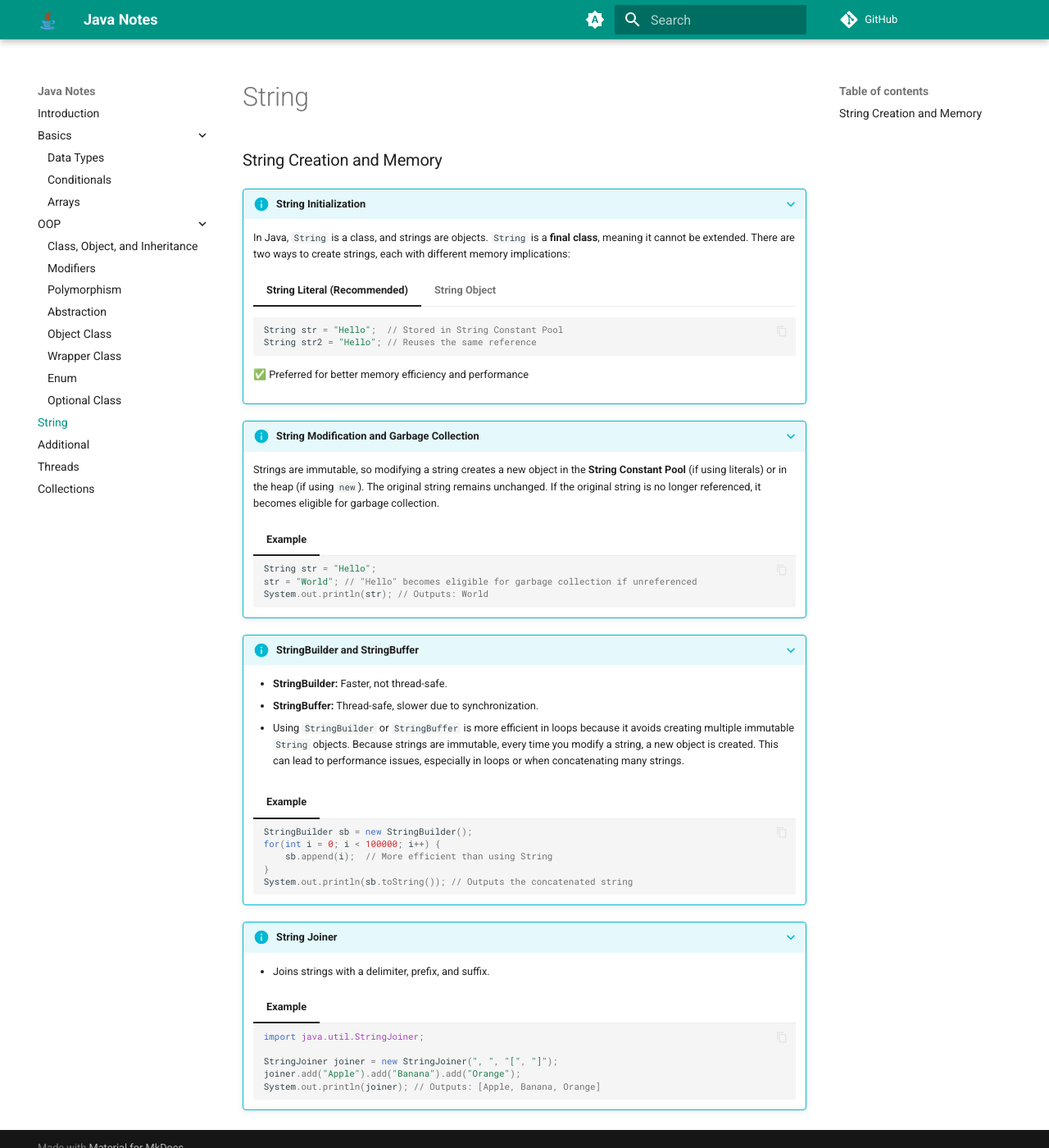
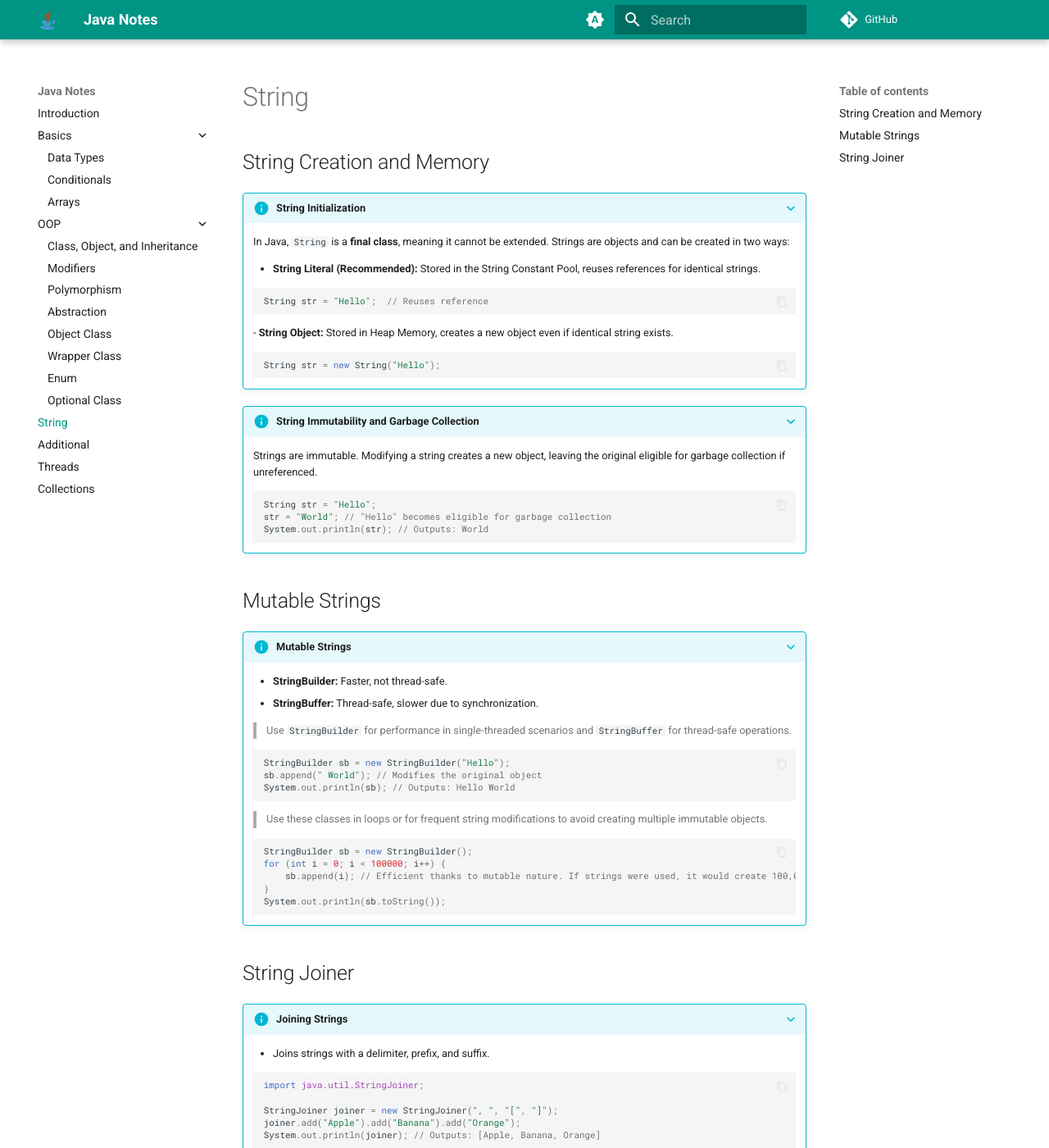
Before and after one commit to frost23z/java, an MkDocs documentation site: the page built from docs/strings.md, in a window 1280 px wide and 1400 px high. Shown: the whole window at 82% size. Built offline with MkDocs 1.6.1 and Material for MkDocs 9.7.7, drawn with Linux system fonts in a browser that asks for light colours; comment, search, counter and statistics services are not loaded.

Commit message:
docs: updated strings.md

````diff
--- a/docs/strings.md
+++ b/docs/strings.md
@@ -1,61 +1,63 @@
 # String
 
-### String Creation and Memory
+## String Creation and Memory
 
 ???+ info "String Initialization"
-    In Java, `String` is a class, and strings are objects. `String` is a **final class**, meaning it cannot be extended. There are two ways to create strings, each with different memory implications:
+    In Java, `String` is a **final class**, meaning it cannot be extended. Strings are objects and can be created in two ways:
 
-    === "String Literal (Recommended)"
+    - **String Literal (Recommended):** Stored in the String Constant Pool, reuses references for identical strings.
 
-        ```java
-        String str = "Hello";  // Stored in String Constant Pool
-        String str2 = "Hello"; // Reuses the same reference
-        ```
-        ✅ Preferred for better memory efficiency and performance
+      ```java
+      String str = "Hello";  // Reuses reference
+      ```
+    - **String Object:** Stored in Heap Memory, creates a new object even if identical string exists.
 
-    === "String Object"
+      ```java
+      String str = new String("Hello");
+      ```
 
-        ```java
-        String str = new String("Hello");  // Stored in Heap Memory
-        String str2 = new String("Hello"); // Creates a new object in memory
-        ```
-        ⚠️ Creates new object even if identical string exists
+???+ info "String Immutability and Garbage Collection"
+    Strings are immutable. Modifying a string creates a new object, leaving the original eligible for garbage collection if unreferenced.
 
-???+ info "String Modification and Garbage Collection"
-    Strings are immutable, so modifying a string creates a new object in the **String Constant Pool** (if using literals) or in the heap (if using `new`). The original string remains unchanged. If the original string is no longer referenced, it becomes eligible for garbage collection.
+    ```java
+    String str = "Hello";
+    str = "World"; // "Hello" becomes eligible for garbage collection
+    System.out.println(str); // Outputs: World
+    ```
 
-    === "Example"
+## Mutable Strings
 
-        ```java
-        String str = "Hello";
-        str = "World"; // "Hello" becomes eligible for garbage collection if unreferenced
-        System.out.println(str); // Outputs: World
-        ```
-
-???+ info "StringBuilder and StringBuffer"
+???+ info "Mutable Strings"
     - **StringBuilder:** Faster, not thread-safe.
     - **StringBuffer:** Thread-safe, slower due to synchronization.
 
-    - Using `StringBuilder` or `StringBuffer` is more efficient in loops because it avoids creating multiple immutable `String` objects. Because strings are immutable, every time you modify a string, a new object is created. This can lead to performance issues, especially in loops or when concatenating many strings.
-    === "Example"
+    > Use `StringBuilder` for performance in single-threaded scenarios and `StringBuffer` for thread-safe operations.
 
-        ```java
-        StringBuilder sb = new StringBuilder();
-        for(int i = 0; i < 100000; i++) {
-            sb.append(i);  // More efficient than using String
-        }
-        System.out.println(sb.toString()); // Outputs the concatenated string
-        ```
+    ```java
+    StringBuilder sb = new StringBuilder("Hello");
+    sb.append(" World"); // Modifies the original object
+    System.out.println(sb); // Outputs: Hello World
+    ```
 
-???+ info "String Joiner"
+    > Use these classes in loops or for frequent string modifications to avoid creating multiple immutable objects.
+
+    ```java
+    StringBuilder sb = new StringBuilder();
+    for (int i = 0; i < 100000; i++) {
+        sb.append(i); // Efficient thanks to mutable nature. If strings were used, it would create 100,000 objects.
+    }
+    System.out.println(sb.toString());
+    ```
+
+## String Joiner
+
+???+ info "Joining Strings"
     - Joins strings with a delimiter, prefix, and suffix.
 
-    === "Example"
+    ```java
+    import java.util.StringJoiner;
 
-        ```java
-        import java.util.StringJoiner;
-
-        StringJoiner joiner = new StringJoiner(", ", "[", "]");
-        joiner.add("Apple").add("Banana").add("Orange");
-        System.out.println(joiner); // Outputs: [Apple, Banana, Orange]
-        ```
+    StringJoiner joiner = new StringJoiner(", ", "[", "]");
+    joiner.add("Apple").add("Banana").add("Orange");
+    System.out.println(joiner); // Outputs: [Apple, Banana, Orange]
+    ```
````
